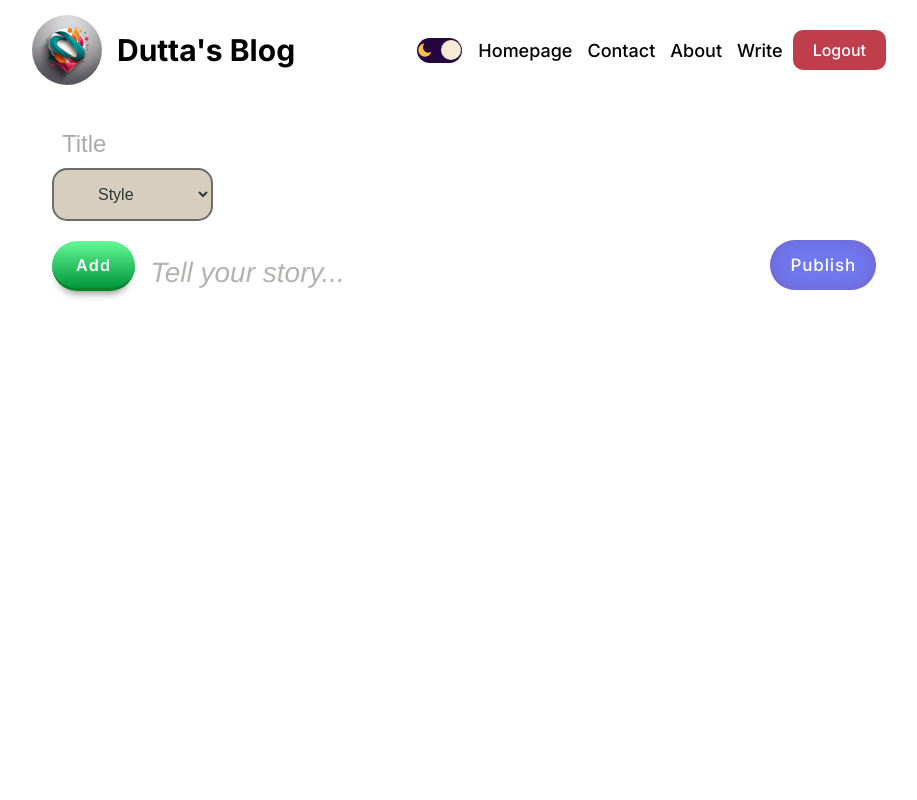
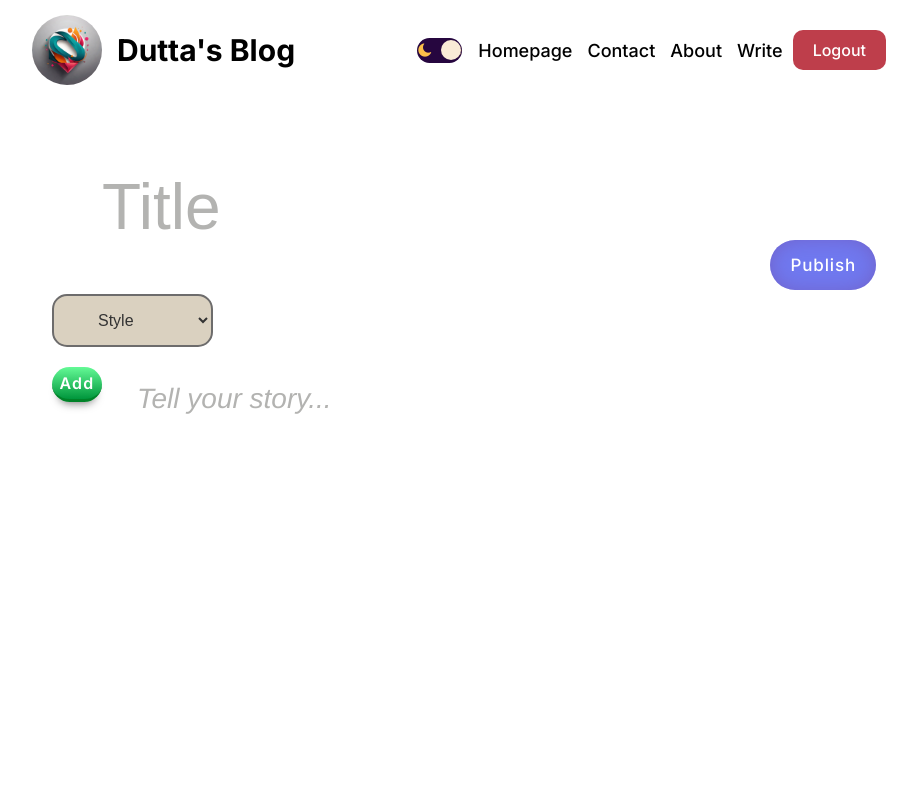
Before and after one commit to Pradipta7171/My-BlogSite, a Next.js app: page /write in a window 1280 px wide. Shown: the top 800 px of the page, without its empty margins (176-1093 px from the left). Built offline with nearby package versions, Linux system fonts and the light colour scheme; no server answers; sample sign-in values are in the browser's storage.

Commit message:
Update writePage.module.css

```diff
--- a/src/app/write/writePage.module.css
+++ b/src/app/write/writePage.module.css
@@ -6,12 +6,47 @@
     padding: 20px;
 }
 
+/* Select Styles */
+.select {
+    margin-bottom: 20px;
+    padding: 15px 40px;
+    width: max-content;
+    margin-left: 0px;
+    border: 2px solid #6d6c6c;
+    border-radius: 15px;
+    background-color: #dad1c0;
+    font-size: 16px;
+    color: #333;
+    appearance: button;
+    cursor: pointer;
+}
+
+.select::after {
+    content: '\25BC';
+    position: absolute;
+    top: 50%;
+    right: 10px;
+    transform: translateY(-50%);
+    pointer-events: none;
+    border-radius: 15px;
+}
+
+.select option {
+    background-color: #ecebe2;
+    color: #333;
+}
+
+.select option:hover {
+    background-color: #e7bc8a;
+}
+
 /* Editor Styles */
 .editor {
     display: flex;
+    gap: 20px;
     height: 700px;
     position: relative;
-}
+  }
 
 /* Button Styles */
 .button {
@@ -30,10 +65,11 @@
     border-bottom: 3px solid rgb(0, 130, 40);
     box-shadow: 0 .5em .5em -.4em rgb(0, 0, 0, .5);
     letter-spacing: 0.08em;
-    border-radius: 20em;
+    border-radius: 20px;
     cursor: pointer;
     transition: .3s;
-    height: 50px;
+    width: 50px;
+    height: 35px;
 }
 
 .button:hover {
@@ -48,8 +84,6 @@
 
 /* Add Button Styles */
 .addButton {
-    width: 50px; /* Match the size of the publish button */
-    height: 50px;
     border-radius: 50%;
     background-color: transparent;
     border: 1px solid #ddd;
@@ -60,7 +94,7 @@
     transition: 0.3s;
     font-family: inherit;
     font-weight: 600;
-    font-size: 16px;
+    font-size: 15px;
 }
 
 .addButton:hover {
@@ -78,15 +112,16 @@
     background-color: transparent;
     position: absolute;
     z-index: 999;
-    top: 80px; /* Adjusted for spacing from top */
-    left: 20px; /* Adjusted to fit the layout */
+    width: 100%;
+    left: 50px;
 }
 
 /* Input Styles */
 .input {
-    padding: 10px;
-    font-size: 24px;
+    padding: 50px;
+    font-size: 64px;
     display: flex;
+    margin-left: 0px;
     justify-content: center;
     border: none;
     outline: none;
@@ -95,7 +130,8 @@
 }
 
 .input::placeholder {
-    color: #aaaaa8;
+    color: #b3b3b1;
+
 }
 
 /* Text Area Styles */
@@ -103,38 +139,6 @@
     width: 100%;
 }
 
-/* Select Styles */
-.select {
-    margin-bottom: 20px;
-    padding: 15px 40px;
-    width: max-content;
-    margin-left: 0px;
-    border: 2px solid #6d6c6c;
-    border-radius: 15px;
-    background-color: #d6cfc0;
-    font-size: 16px;
-    color: #333;
-    appearance: button;
-    cursor: pointer;
-}
-
-.select::after {
-    content: '\25BC';
-    position: absolute;
-    top: 50%;
-    right: 10px;
-    transform: translateY(-50%);
-    pointer-events: none;
-}
-
-.select option {
-    background-color: #ecebe2;
-    color: #333;
-}
-
-.select option:hover {
-    background-color: #e7bc8a;
-}
 
 /* Publish Button Styles */
 .publish {
```
